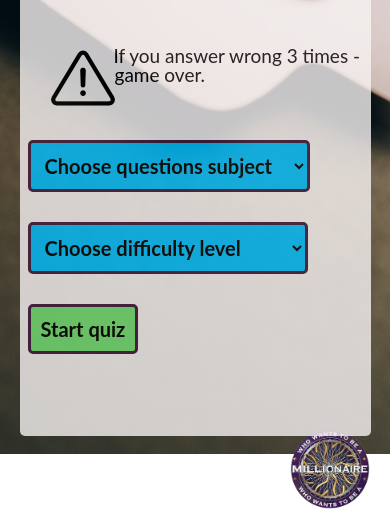
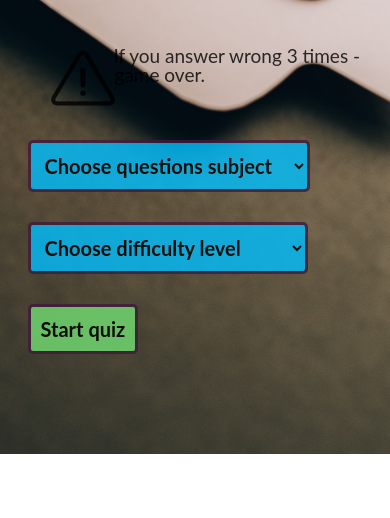
Before and after one commit to DavidUmansky/davidumansky.github.io, a plain HTML site: page Speed Trivia/index.html in a window 390 px wide. Shown: the part 681-1199 px from the top of the page. After the commit the page ends 1135 px from the top, so only its background shows below. Drawn offline with Linux system fonts and the light colour scheme.

Commit message:
container change
shhhhhhhhhhh

```diff
--- a/Speed Trivia/style.css
+++ b/Speed Trivia/style.css
@@ -147,13 +147,13 @@ button:hover {
         left: initial;
         transform:initial;
         width: 90%;
-        height: 970px;
+        height: 70px;
         margin: auto;
     }
 
     .hero-image #myLogo2 {
      width: 22.5%;
-     margin-top: -10px;
+     margin-top: -1080px;
       margin-right: 16px;
     }
 
```
